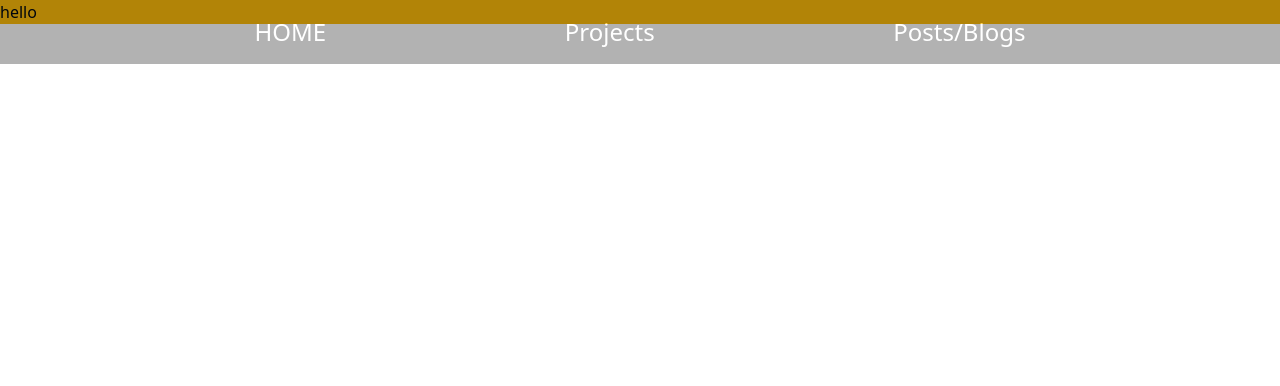
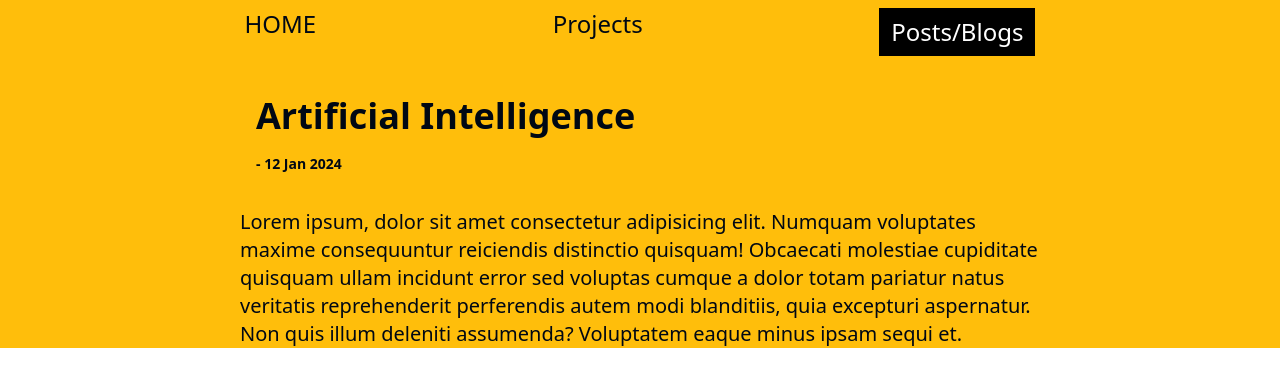
Before and after one commit to Alucard-spec/Portfolio, a React (Create React App) app: page /post in a window 1280 px wide. Shown: the top 386 px of the page. Built offline with nearby package versions, Linux system fonts and the light colour scheme; a web font is replaced by a local one.

Commit message:
Some Minor design changes

```diff
--- a/src/components/Navigation.jsx
+++ b/src/components/Navigation.jsx
@@ -1,13 +1,22 @@
 import React from 'react'
-import { Link } from 'react-router-dom'
+import { Link,useLocation } from 'react-router-dom'
+import { useScrollPosition } from '../hooks/userScrollPosition.js';
 const Navigation = () => {
+  let location = useLocation();
+  function classNames(...classes) {
+    return classes.filter(Boolean).join(' ')
+  }
+  const scrollPosition = useScrollPosition();
   return (
-    <div><div className="flex justify-evenly text-2xl mb-12 p-4 bg-black text-white fixed w-[100%] z-10 opacity-30">
-    <div><Link to='/'>HOME</Link></div>
+    <div><div className={classNames(scrollPosition>20?"flex justify-evenly transition-all bg-white text-2xl mb-12 p-2  fixed w-[100%] z-10 ":"flex justify-evenly text-2xl mb-12 p-2  fixed w-[100%] z-10 ")}>
+    <div className={(location.pathname==='/')?'bg-black text-white px-3 py-2':''}> <Link to='/'>HOME</Link></div>
     <div>Projects</div>
-    <div><Link to='/post'>Posts/Blogs</Link></div>
+    <div className={(location.pathname==='/post')?'bg-black text-white px-3 py-2':''}><Link to='/post' >Posts/Blogs</Link></div>
+
+
   </div></div>
   )
+
 }
 
 export default Navigation
--- a/src/components/Posts.jsx
+++ b/src/components/Posts.jsx
@@ -2,7 +2,12 @@ import React from 'react'
 
 const Posts = () => {
   return (
-    <div >hello</div>
+    <div><div className="text-4xl font-bold  p-24 pb-8 text-left w-fit mx-40">
+    Artificial Intelligence <br /><span className='text-sm'>- 12 Jan 2024</span>
+    </div>
+    <div className='text-xl mx-60'>
+      Lorem ipsum, dolor sit amet consectetur adipisicing elit. Numquam voluptates maxime consequuntur reiciendis distinctio quisquam! Obcaecati molestiae cupiditate quisquam ullam incidunt error sed voluptas cumque a dolor totam pariatur natus veritatis reprehenderit perferendis autem modi blanditiis, quia excepturi aspernatur. Non quis illum deleniti assumenda? Voluptatem eaque minus ipsam sequi et.
+      </div></div>
   )
 }
 
--- /dev/null
+++ b/src/hooks/userScrollPosition.js
@@ -0,0 +1,19 @@
+import { useEffect, useState } from 'react'
+
+export const useScrollPosition = () => {
+  const [scrollPosition, setScrollPosition] = useState(0)
+
+  useEffect(() => {
+    const updatePosition = () => {
+      setScrollPosition(window.scrollY)
+    }
+
+    window.addEventListener('scroll', updatePosition)
+
+    updatePosition()
+
+    return () => window.removeEventListener('scroll', updatePosition)
+  }, [])
+
+  return scrollPosition
+}
```
